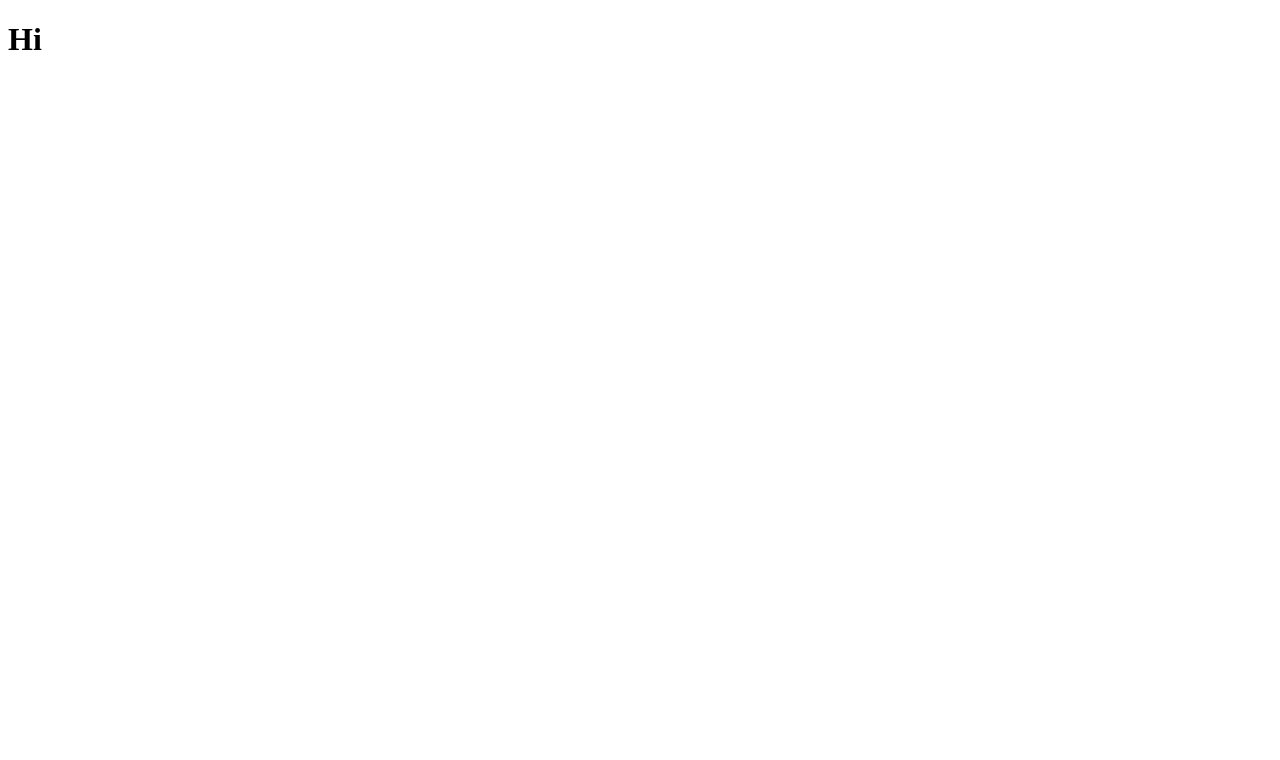
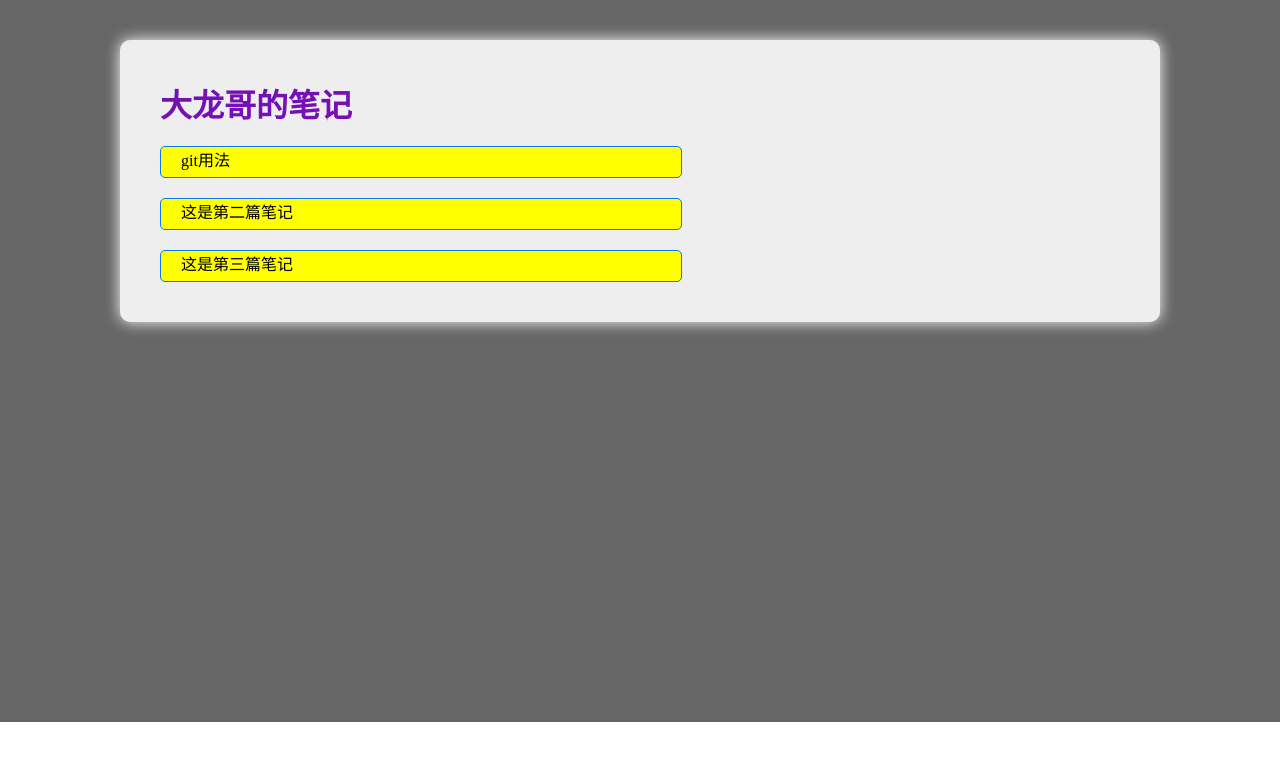
Before and after one commit to yinguolong/yinguolong.github.io, a plain HTML site: page index.html in a window 1280 px wide. Drawn offline with Linux system fonts and the light colour scheme.

Commit message:
add first

```diff
--- a/index.html
+++ b/index.html
@@ -5,8 +5,18 @@
   <meta name="viewport" content="width=device-width, initial-scale=1.0">
   <meta http-equiv="X-UA-Compatible" content="ie=edge">
   <title>Document</title>
+  <link rel="stylesheet" href="mulu.css">
 </head>
 <body>
-    <h1>Hi</h1>
+  <div class="main">
+    <div class="main-inner">
+      <h1>大龙哥的笔记</h1>
+      <ul>
+        <li><a href="git.md">git用法</a></li>
+        <li><a href="">这是第二篇笔记</a></li>
+        <li><a href="">这是第三篇笔记</a></li>
+      </ul>
+    </div>
+  </div>
 </body>
 </html>
--- /dev/null
+++ b/mulu.css
@@ -0,0 +1,47 @@
+*{
+  margin: 0;
+  padding: 0;
+}
+body{
+  font-family: "微软雅黑";
+  margin: 0 auto;
+}
+h1{
+  color: #7510b5;
+}
+.main{
+  margin: 0 auto;
+  padding-top: 40px;
+  background-color: #666666;
+  padding-bottom: 400px;
+}
+.main-inner{
+  padding: 40px;
+  width: 960px;
+  margin: 0 auto;
+  background-color: #eee;
+  box-shadow: 0px 0px 15px #fff;
+  border-radius: 10px;
+}
+li{
+  background-color: yellow;
+  margin-top: 20px;
+  height: 30px;
+  list-style: none;
+  padding-left: 20px;
+  border-radius: 5px;
+  width: 500px;
+  border: 1px solid #0b78e8;
+}
+li:hover{
+  background-color: green;
+  border: 3px solid #fff;
+}
+li:hover a{
+  color:#fff;
+  font-weight: 600;
+}
+a{
+  color:#000;
+  text-decoration: none;
+}
```
Also changed, not shown: mulu.js (added), 1 other file.
